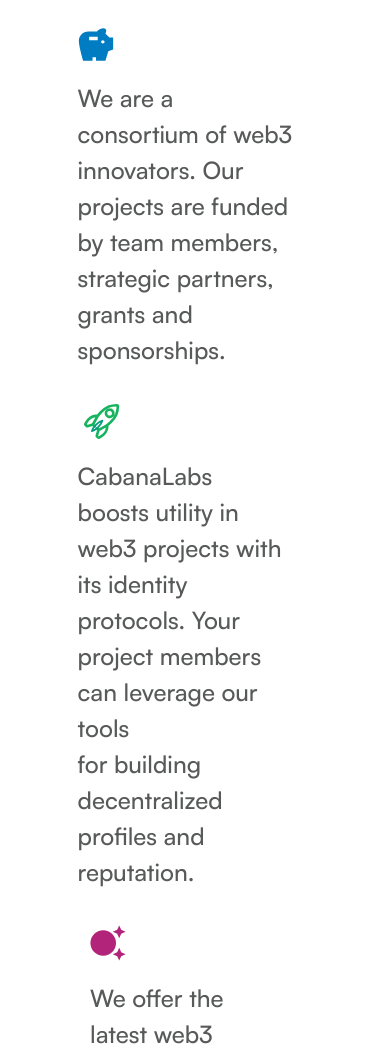
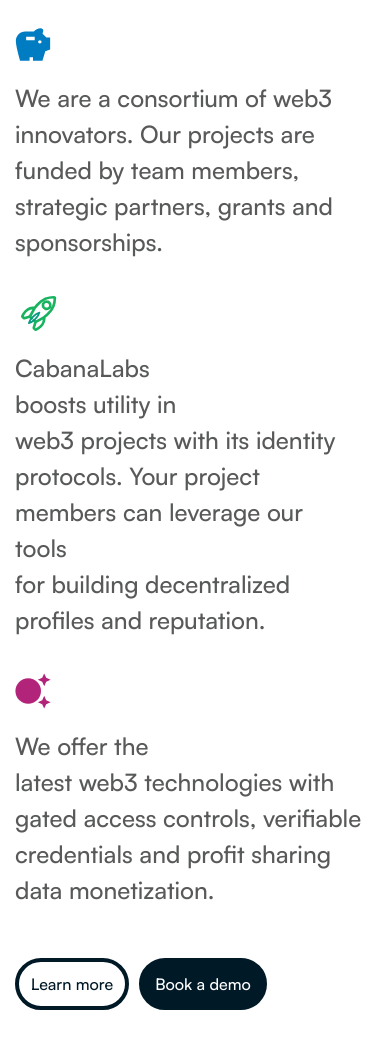
Before and after one commit to cabanalabs/website, a Next.js app: page / in a window 390 px wide. Shown: the part 358-1417 px from the top of the page. Built offline with nearby package versions, Linux system fonts and the light colour scheme.

Commit message:
mobile sizing

```diff
--- a/components/SectionItem/SectionItem.jsx
+++ b/components/SectionItem/SectionItem.jsx
@@ -16,8 +16,8 @@
 };
 
 export const SectionItem = ({ image, title, description, size, index, isLast }) => {
-  const maxWidth = size === 'small' ? 'max-w-[280px] xl:max-w-[300px] 2xl:max-w-[320px]' : 'max-w-[330px] lg:max-w-[290px] xl:max-w-[355px] 2xl:max-w-[430px]'
-  const marginRight = isLast || index % 2  ? '' : size === 'small' ? 'mr-8' : 'mr-16 lg:mr-10'
+  const maxWidth = size === 'small' ? 'sm:max-w-[280px] xl:max-w-[300px] 2xl:max-w-[320px]' : 'sm:max-w-[330px] lg:max-w-[290px] xl:max-w-[355px] 2xl:max-w-[430px]'
+  const marginRight = isLast || index % 2  ? '' : size === 'small' ? 'sm:mr-8' : 'sm:mr-16 lg:mr-10'
   return (
     <motion.div
       initial='offscreen'
--- a/sections/Banner/Banner.jsx
+++ b/sections/Banner/Banner.jsx
@@ -11,8 +11,8 @@
   };
 
   return (
-    <section className='section max-w-[1900px] pr-10 pl-10 lg:pl-0'>
-      <div className='bg-cabanaBlue3 rounded-2xl drop-shadow-regular flex flex-col-reverse lg:flex-row justify-center items-center w-full p-10 max-h-[600px] overflow-clip'>
+    <section className='section max-w-[1900px] pr-6 pl-6 sm:pr-10 sm:pl-10 lg:pl-0'>
+      <div className='bg-cabanaBlue3 rounded-2xl drop-shadow-regular flex flex-col-reverse lg:flex-row justify-center items-center w-full p-6 sm:p-10 max-h-[600px] overflow-clip'>
         <div className='hidden lg:block top-[130px] -left-[310px] relative drop-shadow-glow'>
           <Image
             width={1850}
@@ -41,7 +41,7 @@
           </span>
           <button
             onClick={onBookClickHandler}
-            className='button-filled-sm md:button-filled-lg mt-20'>
+            className='button-filled-sm md:button-filled-lg mt-20 mb-8'>
             Book a demo
           </button>
         </div>
--- a/sections/ConnectSection/ConnectSection.jsx
+++ b/sections/ConnectSection/ConnectSection.jsx
@@ -16,9 +16,9 @@
   };
 
   return (
-    <section className='section max-w-[1900px] px-10' id='whatWeCanDoForYou'>
-      <div className='bg-cabanaBlue3 rounded-2xl drop-shadow-regular flex flex-col-reverse lg:flex-row justify-center items-center w-full p-10 max-h-[640px] overflow-clip'>
-        <div className='space-y-24 ml-10 md:ml-32 lg:ml-52 xl:ml-80'>
+    <section className='section max-w-[1900px] px-6 sm:px-10' id='whatWeCanDoForYou'>
+      <div className='bg-cabanaBlue3 rounded-2xl drop-shadow-regular flex flex-col-reverse lg:flex-row justify-center items-center w-full p-6 sm:p-10 max-h-[640px] overflow-clip'>
+        <div className='space-y-12 sm:space-y-24 sm:ml-10 md:ml-32 lg:ml-52 xl:ml-80'>
           <h3 className='text-xl md:text-2xl lg:text-3xl xl:text-5xl text-white font-extrabold'>
             What we can do for your organization
           </h3>
@@ -34,7 +34,7 @@
             </h4>
           </div>
 
-          <ul className='flex gap-16 items-center'>
+          <ul className='flex gap-8 sm:gap-16 items-center mb-8'>
             <li className="hidden md:block ">
               <button
                 onClick={onBookClickHandler}
--- a/sections/ForConsumers/ForConsumers.jsx
+++ b/sections/ForConsumers/ForConsumers.jsx
@@ -26,7 +26,7 @@
             <div className="text-4xl font-bold max-w-3xl pt-8 pb-16">
               Cabana for consumers
             </div>
-            <div className="text-lg2 text-corduroy font-medium max-w-3xl py-4">
+            <div className="text-xl sm:text-lg2 text-corduroy font-medium max-w-3xl sm:py-4">
               Cabana gives consumers full control over their online personal data and digital privacy, improving security and reducing the time spent verifying their identity online.
             </div>
             <div className='pt-20 flex gap-4'>
@@ -45,7 +45,7 @@
           />
         </div>
       </div>
-        <div className='flex flex-row flex-wrap mt-8'>
+        <div className='flex flex-row flex-wrap mt-10'>
           {forConsumersData.map((data, index) => (
             <SectionItem
               key={data.title}
--- a/sections/ForOrg/ForOrg.jsx
+++ b/sections/ForOrg/ForOrg.jsx
@@ -14,7 +14,7 @@
 
   return (
     <section className='section' id='forOrg'>
-      <div className='section-content ml-10'>
+      <div className='section-content sm:ml-10'>
         <div className="flex flex-col lg:flex-row space-x-none space-y-none lg:space-y-20 lg:space-x-16 ">
           <div>
             <div className="uppercase font-bold text-xl lg:text-lg2 text-second600 ">
@@ -23,7 +23,7 @@
             <div className="text-3xl font-bold max-w-3xl py-6">
               Cabana for organizations
             </div>
-            <div className="text-lg2 text-corduroy font-medium max-w-5xl lg:max-w-4xl py-4">
+            <div className="text-xl sm:text-lg2 text-corduroy font-medium max-w-5xl lg:max-w-4xl py-4">
               Cabana provides organizations with the tools needed to create a better, safer, and more productive digital environment for Web 2.0 and Web3. Our Self-Sovereign Identity (SSI) products uniquely benefit organizations by allowing users to own their data and control how their personal information is shared and used.
             </div>
             <div className='pt-32 flex gap-4 hidden lg:block'>
@@ -34,7 +34,7 @@
               </button>
             </div>
           </div>
-          <div className='flex flex-row flex-wrap mt-8'>
+          <div className='sm:flex flex-row flex-wrap mt-8'>
             {forOrgData.map((data, index) => (
               <SectionItem
                 key={data.title}
--- a/sections/HeroSection/HeroSection.jsx
+++ b/sections/HeroSection/HeroSection.jsx
@@ -22,7 +22,7 @@
 
   return (
     <section className='section relative'>
-      <div className='flex section-content  ml-10'>
+      <div className='flex section-content sm:ml-10'>
         <div className='pt-[2rem] lg:pt-[14rem] rounded-2xl z-10 min-h-[58rem] lg:min-h-[98rem] md:min-w-[60rem]'>
           <div className="uppercase font-bold text-xl text-cabanaBlue2">
             What we do  <span className="-tracking-4" >——————</span>
@@ -39,7 +39,7 @@
                 alt='Twitter icon'
                 quality={100}
               />
-              <div className="py-4 max-w-[22rem] md:max-w-[18rem]">
+              <div className="py-4 max-w-full sm:max-w-[22rem] md:max-w-[18rem]">
                 We are a consortium of web3 innovators. Our projects are funded by team members, strategic partners, grants and sponsorships.
               </div>
             </div>
@@ -53,7 +53,7 @@
                   quality={100}
                 />
 
-              <div className="py-4 max-w-[22rem] md:max-w-[19rem]">
+              <div className="py-4 max-w-full sm:max-w-[22rem] md:max-w-[19rem]">
                 CabanaLabs <br/>boosts utility in <br/>web3 projects with its identity protocols. Your project members can leverage our tools <br/>for building decentralized profiles and reputation.
               </div>
             </div>
@@ -65,12 +65,12 @@
                 alt='Twitter icon'
                 quality={100}
               />
-              <div className="py-4 max-w-[22rem] md:max-w-[16rem]">
+              <div className="py-4 max-w-full sm:max-w-[22rem] md:max-w-[16rem]">
                 We offer the <br/> latest web3 technologies with gated access controls, verifiable credentials and profit sharing data monetization.
               </div>
             </div>
           </div>
-          <div className='pt-32 flex gap-4'>
+          <div className='mt-8 sm:mt-32 flex gap-4'>
             <button
               onClick={onLearnMoreClickHandler}
               className='button-outlined-sm md:button-outlined-lg'>
```
